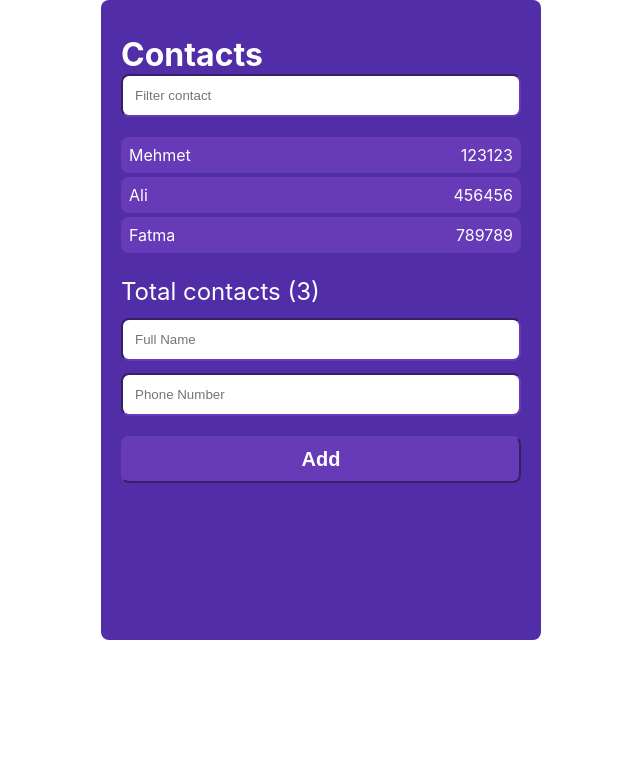
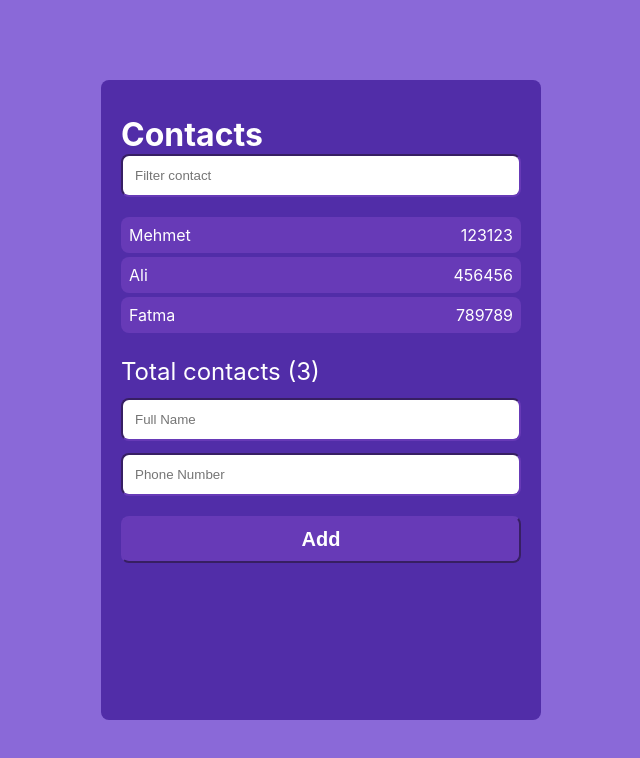
Before and after one commit to nurayklc/contacts-app, a React (Create React App) app: page / in a window 1280 px wide. Shown: the top 758 px of the page, without its empty margins (319-959 px from the left). Built offline with nearby package versions, Linux system fonts and the light colour scheme.

Commit message:
Add sytle fix

```diff
--- a/src/components/Contacts/style.css
+++ b/src/components/Contacts/style.css
@@ -1,9 +1,12 @@
+body {
+  background-color: #8a69d8;
+}
 #contacts-app {
   max-width: 400px;
   min-height: 75vh;
   width: 100%;
   background-color: #512da8;
-  margin: 0 auto;
+  margin: 10vh auto;
   padding: 20px;
   border-radius: 8px;
   color: #ffffff;
```
